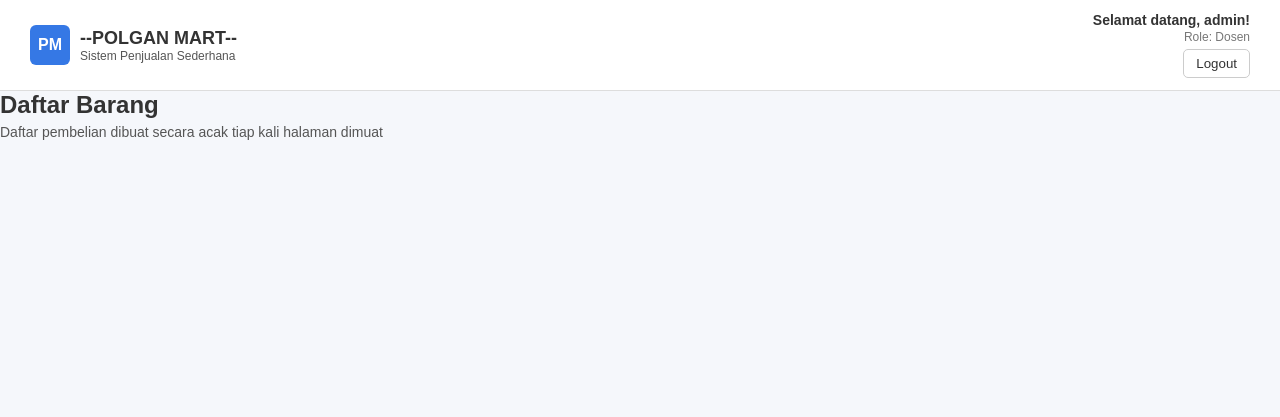
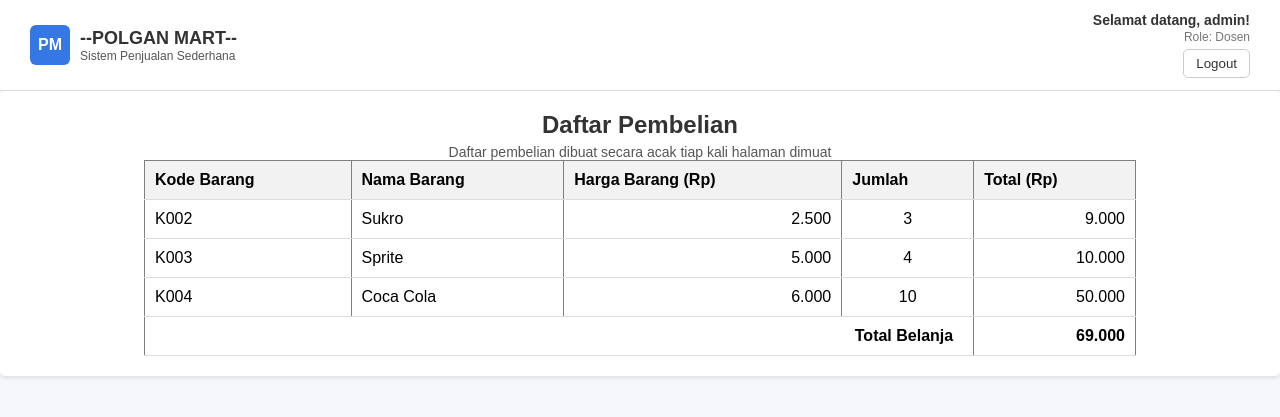
Before and after one commit to Bulanfebiola/UTS_Web1_BulanFebiola, a PHP site: page /dashboard.php in a window 1280 px wide. Shown: the top 417 px of the page. Run offline with PHP 8.4, Linux system fonts and the light colour scheme; the visitor is signed in with stand-in values (Sample User, id 1).

Commit message:
Dashboard Penjualan (Output Akhir)

```diff
--- a/dashboard.php
+++ b/dashboard.php
@@ -152,6 +152,32 @@ $grandtotal = 0;
     button:hover {
       background-color: #f0f0f0;
     }
+
+    main {
+      background-color: white;
+      padding: 20px;
+      border-radius: 5px;
+      box-shadow: 0 2px 4px rgba(0, 0, 0, 0.1);
+      display: flex;
+      flex-direction: column;
+      align-items: center;
+    }
+
+    table {
+      width: 80%;
+      border-collapse: collapse;
+    }
+
+    th,
+    td {
+      padding: 10px;
+      text-align: left;
+      border-bottom: 1px solid #ddd;
+    }
+
+    th {
+      background-color: #f2f2f2;
+    }
   </style>
 </head>
 
@@ -172,16 +198,38 @@ $grandtotal = 0;
   </header>
 
   <main>
-    <h2>Daftar Barang</h2>
+    <h2>Daftar Pembelian</h2>
     <p>Daftar pembelian dibuat secara acak tiap kali halaman dimuat</p>
+    <table border="1" cellpadding="10" cellspacing="0">
+      <tr>
+        <th>Kode Barang</th>
+        <th>Nama Barang</th>
+        <th>Harga Barang (Rp)</th>
+        <th>Jumlah</th>
+        <th>Total (Rp)</th>
+      </tr>
       <?php
       for ($i = 0; $i < rand(1, $jumlah); $i++) {
         $beli = rand(1, 10);
         $id_barang = rand(0, $jumlah);
         $harga = $harga_barang[$i] * $beli;
+        $total = $harga_barang[$i] * $beli;
         $grandtotal += $total;
+
+        echo "<tr>";
+        echo "<td>" . $kode_barang[$id_barang] . "</td>";
+        echo "<td>" . $nama_barang[$id_barang] . "</td>";
+        echo "<td style='text-align:right;'>" . number_format($harga_barang[$id_barang], 0, ',', '.') . "</td>";
+        echo "<td style='text-align:center;'>" . $beli . "</td>";
+        echo "<td style='text-align:right;'>" . number_format($total, 0, ',', '.') . "</td>";
+        echo "</tr>";
       }
       ?>
+      <tr>
+        <td colspan="4" style="text-align:right; padding-right:20px"><strong>Total Belanja</strong></td>
+        <td style="text-align:right;"><strong><?php echo number_format($grandtotal, 0, ',', '.'); ?></strong></td>
+      </tr>
+    </table>
   </main>
 
   <script>
```
Also changed, not shown: Screenshoot/Screenshot 2025-11-07 121825.png (added). Lines whose indentation alone changed are shown as unchanged.
